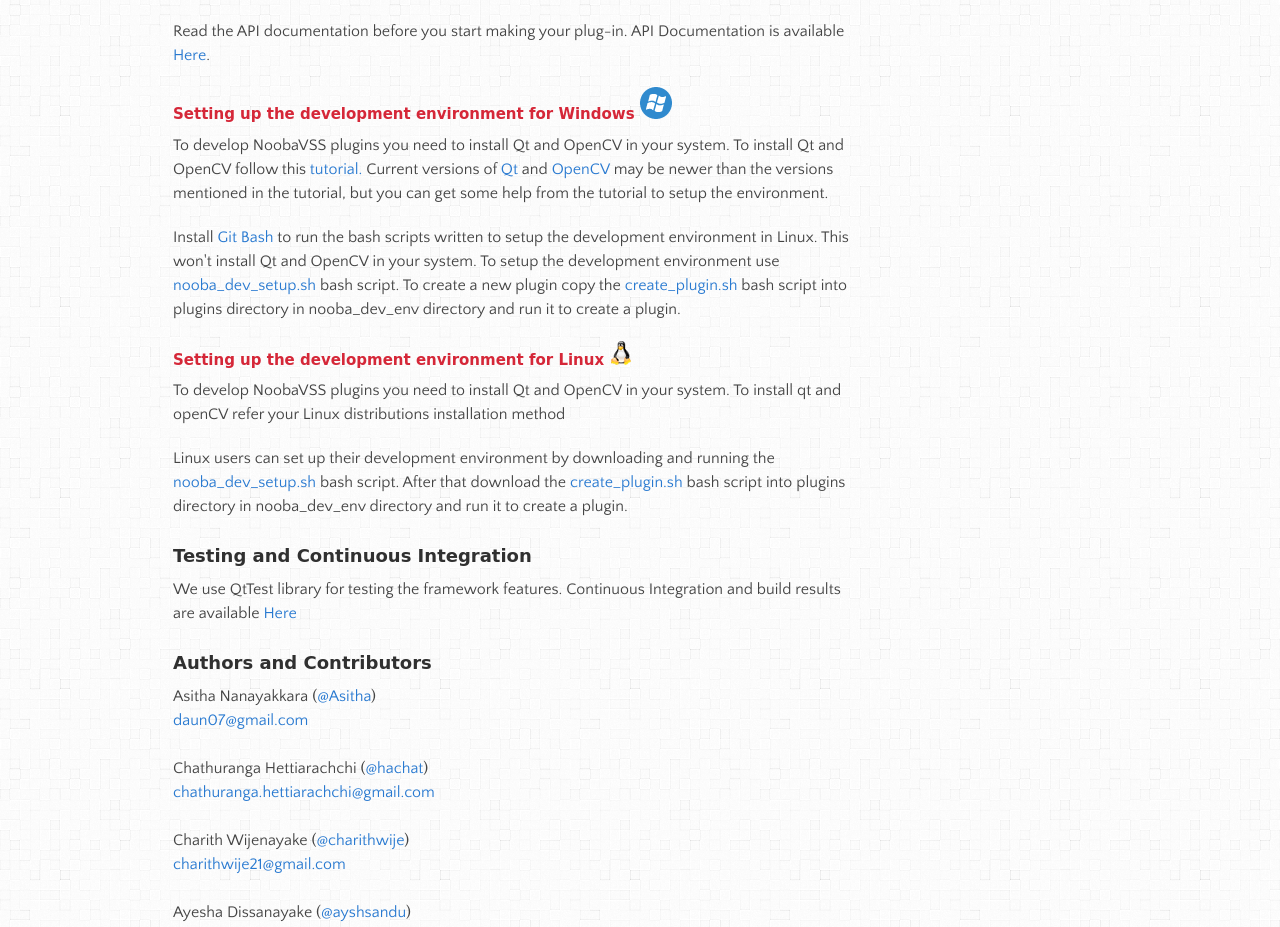
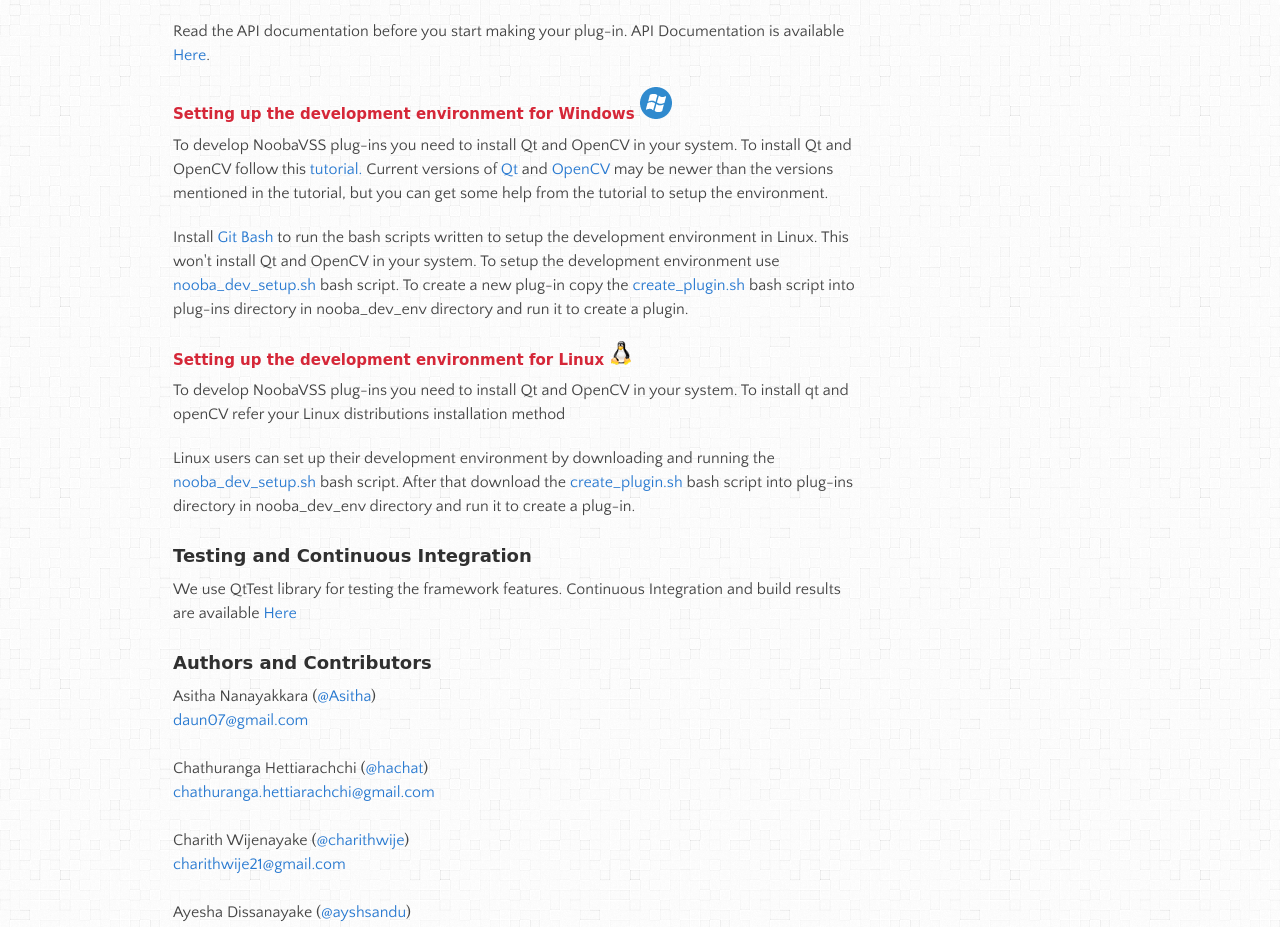
Before and after one commit to hachat/NoobaVSS-Meta, a plain HTML site: page index.html in a window 1280 px wide. Shown: the part 920-1847 px from the top of the page. Drawn offline with Linux system fonts and the light colour scheme; a web font is replaced by a local one.

Commit message:
modified:   index.html

```diff
--- a/index.html
+++ b/index.html
@@ -83,17 +83,17 @@ is designed to be a video surveillance system this can be used as a plug-in base
 <p>Read the API documentation before you start making your plug-in. API Documentation is available <a href="doc/class_nooba_plugin_a_p_i.html#aa90d35a9c2407032281b65b780ffd08a" target="_blank" >Here</a>.</p>
 
 <h4>Setting up the development environment for Windows <img src="./images/windows.png" alt="windows"> </h4>
-<p>To develop NoobaVSS plugins you need to install Qt and OpenCV in your system. To install Qt and OpenCV follow this <a href="http://www.laganiere.name/opencvCookbook/chap1s1_2.shtml" target="_blank" >tutorial.</a>
+<p>To develop NoobaVSS plug-ins you need to install Qt and OpenCV in your system. To install Qt and OpenCV follow this <a href="http://www.laganiere.name/opencvCookbook/chap1s1_2.shtml" target="_blank" >tutorial.</a>
  Current versions of <a href="http://qt-project.org/downloads" target="_blank" >Qt</a> and <a href="http://opencv.org/downloads.html" target="_blank" >OpenCV</a>
  may be newer than the versions mentioned in the tutorial, but you can get some help from the tutorial to setup the environment.</p>
 <p>Install <a href="http://git-scm.com/download/win" target="_blank" >Git Bash</a> to run the bash scripts written to setup the development environment in Linux. This won't install Qt and OpenCV in your system. To setup the development environment use
-<a href="resources/nooba_dev_setup.sh.zip" target="_blank" >nooba_dev_setup.sh</a> bash script. To create a new plugin copy the <a href="resources/create_plugin.sh.zip" target="_blank" >create_plugin.sh</a> bash script into plugins directory in nooba_dev_env directory and run it to create a plugin. </p>
+<a href="resources/nooba_dev_setup.sh.zip" target="_blank" >nooba_dev_setup.sh</a> bash script. To create a new plug-in copy the <a href="resources/create_plugin.sh.zip" target="_blank" >create_plugin.sh</a> bash script into plug-ins directory in nooba_dev_env directory and run it to create a plugin. </p>
 
 <h4>Setting up the development environment for Linux <img src="./images/linux.png" alt="windows"></h4>
-<p>To develop NoobaVSS plugins you need to install Qt and OpenCV in your system. To install qt and openCV refer your Linux distributions installation method
+<p>To develop NoobaVSS plug-ins you need to install Qt and OpenCV in your system. To install qt and openCV refer your Linux distributions installation method
 </p>
 
-<p>Linux users can set up their development environment by downloading and running the <a href="resources/nooba_dev_setup.sh.zip" target="_blank" >nooba_dev_setup.sh</a> bash script. After that download the <a href="resources/create_plugin.sh.zip" target="_blank" >create_plugin.sh</a> bash script into plugins directory in nooba_dev_env directory and run it to create a plugin.</p>
+<p>Linux users can set up their development environment by downloading and running the <a href="resources/nooba_dev_setup.sh.zip" target="_blank" >nooba_dev_setup.sh</a> bash script. After that download the <a href="resources/create_plugin.sh.zip" target="_blank" >create_plugin.sh</a> bash script into plug-ins directory in nooba_dev_env directory and run it to create a plug-in.</p>
 
 <h3>
 <a name="testing-and-continuous-integration" class="anchor" href="#testing-and-continuous-integration"><span class="octicon octicon-link"></span></a>Testing and Continuous Integration</h3>
```
